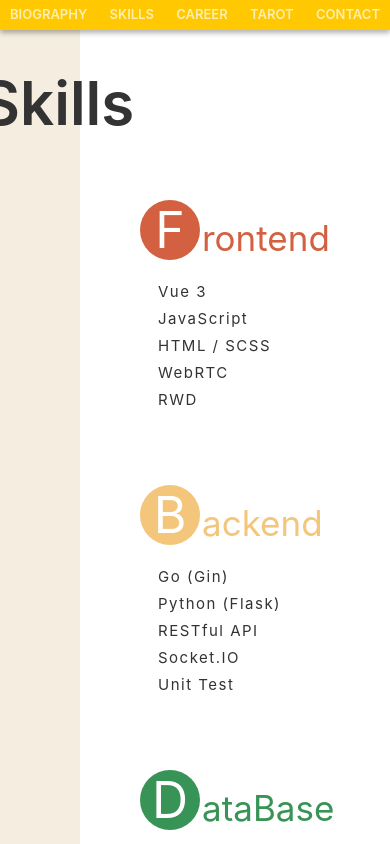
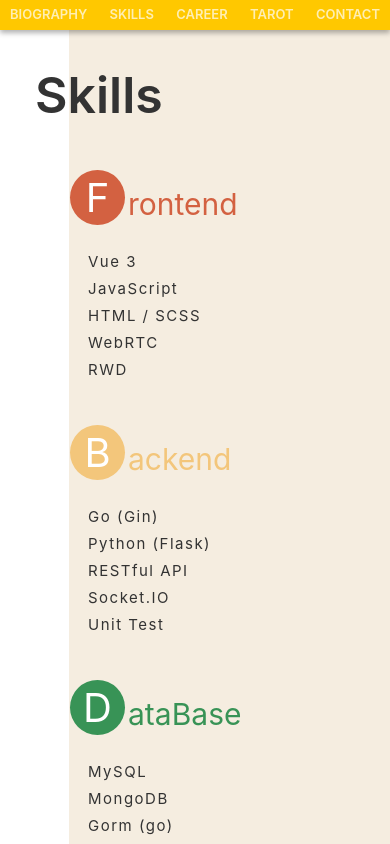
Before and after one commit to Ben10225/MyWeb, a Vue app: page /skills in a window 390 px wide. Shown: the top 844 px of the page. Built offline with nearby package versions, Linux system fonts and the light colour scheme; what vue-plyr would draw is missing.

Commit message:
skills & contact rwd finish

```diff
--- a/src/components/ContactComps/ContactDecorateComp.vue
+++ b/src/components/ContactComps/ContactDecorateComp.vue
@@ -27,4 +27,19 @@
   transform-origin: top right;
   transform: rotate(-11deg);
 }
+@media (max-width: 1200px) {
+  .top-one {
+    top: -20px;
+  }
+}
+@media (max-width: 850px) {
+  .top-one {
+    top: -60px;
+  }
+}
+@media (max-width: 600px) {
+  .under-one {
+    bottom: -220px;
+  }
+}
 </style>
--- a/src/components/SkillsComps/SkillsBgChangeComp.vue
+++ b/src/components/SkillsComps/SkillsBgChangeComp.vue
@@ -116,6 +116,7 @@ watch(props, (nV, oV) => {
       }"
     ></div>
   </div>
+  <div class="lower-rwd-block"></div>
 </template>
 
 <style>
@@ -145,4 +146,42 @@ watch(props, (nV, oV) => {
 .second-brown {
   z-index: 2;
 }
+.lower-rwd-block {
+  position: absolute;
+  width: 85%;
+  height: 100%;
+  background-color: #f5ede0;
+  left: 69px;
+  display: none;
+}
+@media (max-width: 1400px) {
+  .grow-to-right {
+    width: 120vw;
+  }
+}
+@media (max-width: 1200px) {
+  .grow-to-right {
+    width: 160vw;
+  }
+}
+@media (max-width: 850px) {
+  .color-block {
+    left: -535px;
+  }
+  .grow-to-right {
+    width: 180vw;
+  }
+  .color-block {
+    display: none;
+  }
+  .lower-rwd-block {
+    width: 125%;
+    display: block;
+  }
+}
+@media (max-width: 600px) {
+  .color-block {
+    display: none;
+  }
+}
 </style>
--- a/src/components/SkillsComps/SkillsTriangleComp.vue
+++ b/src/components/SkillsComps/SkillsTriangleComp.vue
@@ -62,4 +62,20 @@ const clickHandler = () => {
   margin-right: 8px;
   transition: 0.4s;
 }
+@media (max-width: 1400px) {
+  .triangle-block {
+    left: 320px;
+  }
+}
+@media (max-width: 1200px) {
+  .triangle-block {
+    left: 110px;
+    transform: scale(0.9);
+  }
+}
+@media (max-width: 850px) {
+  .triangle-block {
+    display: none;
+  }
+}
 </style>
--- a/src/views/ContactView.vue
+++ b/src/views/ContactView.vue
@@ -245,7 +245,6 @@ const errorHandler = (errId) => {
 }
 .outter {
   width: 800px;
-  width: 800px;
   height: 800px;
   position: relative;
 }
@@ -410,4 +409,31 @@ button:hover {
 .btn-icon-move {
   top: -1px;
 }
+@media (max-width: 1200px) {
+  .outter {
+    width: 700px;
+  }
+}
+@media (max-width: 850px) {
+  .outter {
+    width: 80%;
+  }
+}
+@media (max-width: 600px) {
+  .outter,
+  input,
+  textarea {
+    width: 80%;
+  }
+  .content-block {
+    margin-left: 0;
+  }
+  h1 {
+    left: -5px;
+    font-size: 50px;
+  }
+  .content-block {
+    margin-top: 140px;
+  }
+}
 </style>
--- a/src/views/SkillsView.vue
+++ b/src/views/SkillsView.vue
@@ -113,4 +113,44 @@ h1 {
 .info p {
   margin-bottom: 3px;
 }
+@media (max-width: 1200px) {
+  .outter {
+    width: 760px;
+  }
+  h1 {
+    left: 0px;
+  }
+}
+@media (max-width: 850px) {
+  .outter {
+    width: 500px;
+  }
+  h1 {
+    left: 25px;
+  }
+  .right-block {
+    margin-left: 70px;
+    margin-top: 170px;
+  }
+  .skill-info {
+    margin-bottom: 120px;
+  }
+}
+@media (max-width: 600px) {
+  h1 {
+    font-size: 50px;
+    left: 35px;
+  }
+  .circle {
+    width: 55px;
+    height: 55px;
+  }
+  .white-first-letter {
+    font-size: 40px;
+  }
+  .info-title {
+    font-size: 30px;
+    left: 58px;
+  }
+}
 </style>
```
